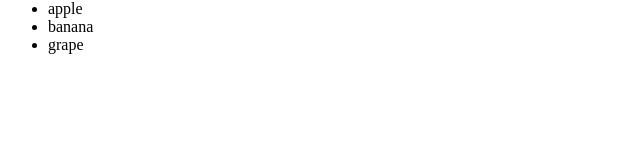
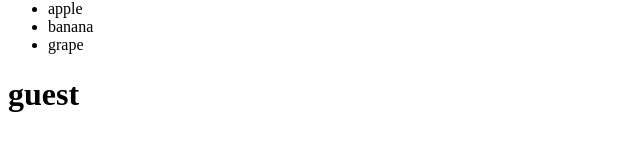
Before and after one commit to abhijithpr08/react-practice-, a React (Vite) app: page / in a window 1280 px wide. Shown: the part 138-300 px from the top of the page, without its empty margins (0-640 px from the left). Built offline with nearby package versions, Linux system fonts and the light colour scheme.

Commit message:
Render a component conditionally

```diff
--- a/src/App.jsx
+++ b/src/App.jsx
@@ -2,6 +2,7 @@ import React from 'react'
 import HelloWorld from './components/HelloWorld'
 import Greeting from './components/Greeting'
 import FruitList from './components/FruitList'
+import User from './components/User'
 
 const App = () => {
   return (
@@ -9,6 +10,7 @@ const App = () => {
       <HelloWorld/>
       <Greeting name="Abhi"/>
       <FruitList/>
+      <User isLoggin={false}/>
     </div>
   )
 }
--- /dev/null
+++ b/src/components/User.jsx
@@ -0,0 +1,7 @@
+import React from 'react'
+
+function User({isLoggin}) {
+    return <h1>{isLoggin ? "logged in" : "guest"}</h1>
+}
+
+export default User
```
